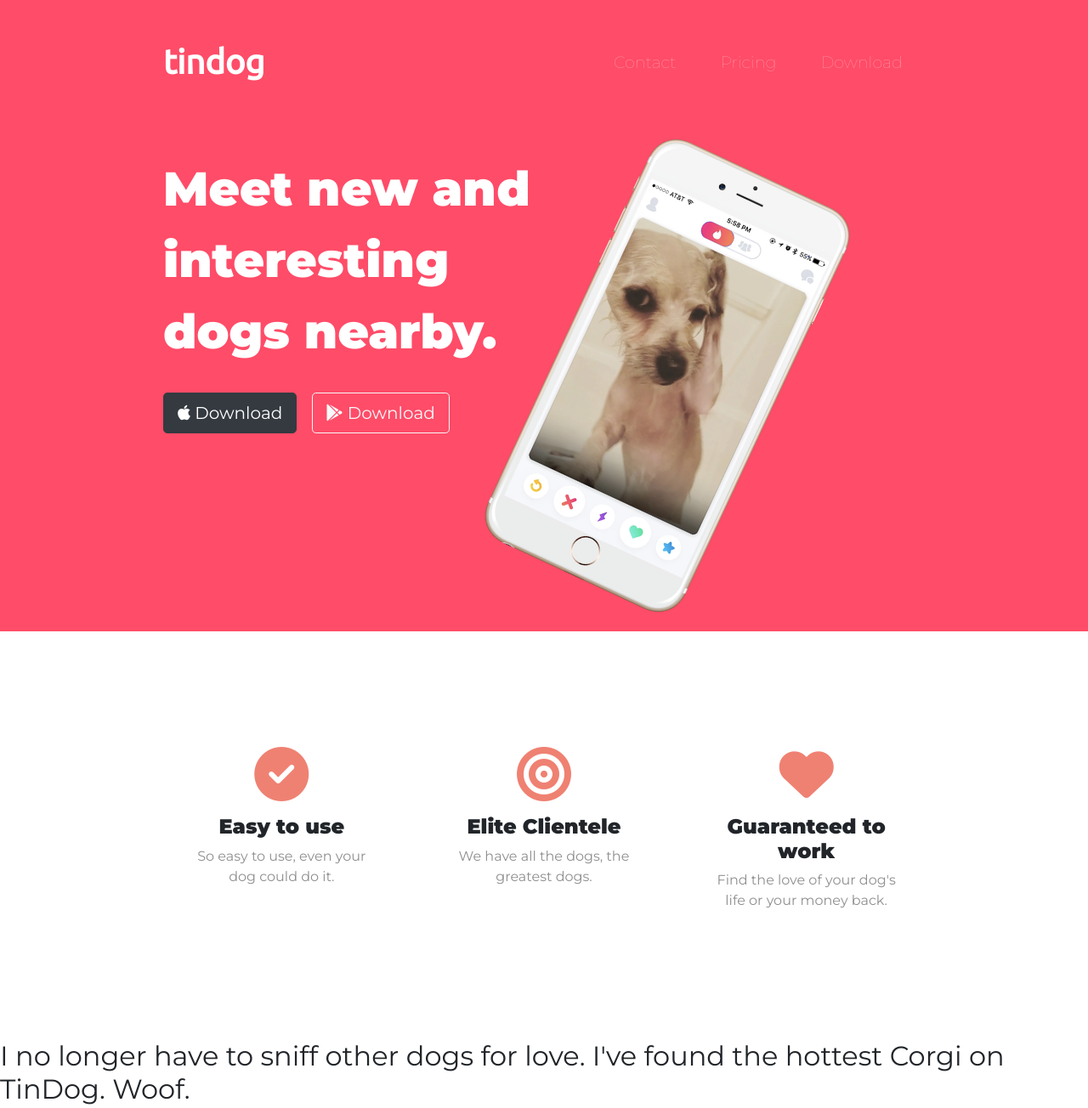
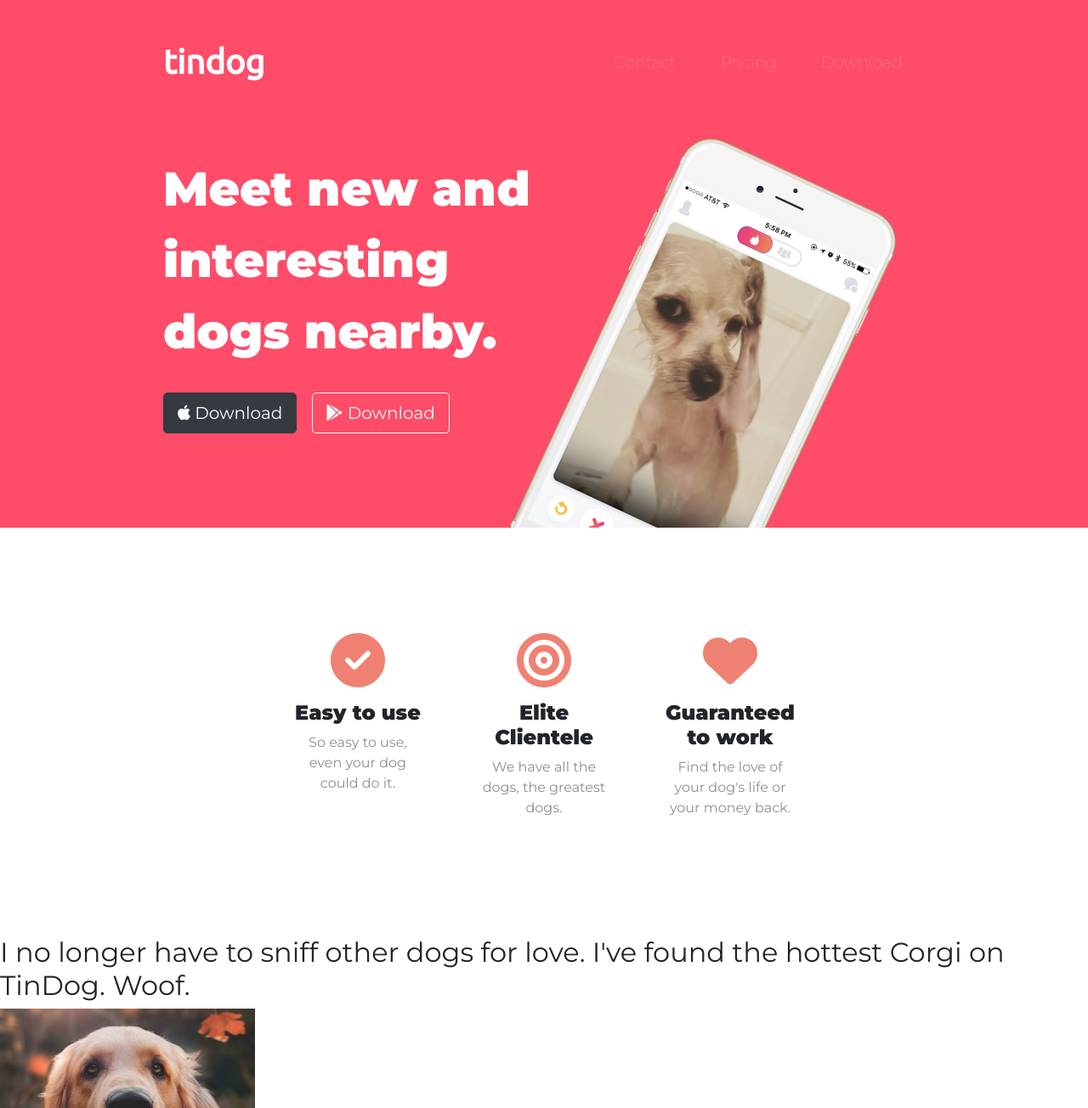
Before and after one commit to andydeacon/tindog, a plain HTML site: page index.html in a window 1280 px wide. Shown: the top 1304 px of the page at 85% size. Drawn offline with nearby package versions, Linux system fonts and the light colour scheme.

Commit message:
Prevent image from going into #features

```diff
--- a/css/styles.css
+++ b/css/styles.css
@@ -1,10 +1,12 @@
 #title {
   background-color: #ff4c68;
   color: #fff;
+  text-align: left;
 }
 
 #features {
-  padding: 7% 15%;
+  position: relative;
+  padding: 5% 15%;
 }
 
 .container-fluid {
@@ -29,11 +31,6 @@ h3 {
   font-family: 'Montserrat', sans-serif;
   font-size: 1.5rem;
   font-weight: 900;
-}
-
-.iphoneimage {
-    overflow: hidden;
-
 }
 
 /* Navigation Bar */
@@ -64,10 +61,18 @@ h3 {
   margin: 5% 3% 5% 0;
 }
 
+#title .container-fluid {
+  padding: 3% 15% 7%;
+
+}
+
 /* Title image */
 .title-image {
   width: 60%;
   transform: rotate(25deg);
+  position: absolute;
+  right: 30%;
+
 }
 
 .feature-text {
@@ -82,3 +87,6 @@ margin-bottom: 1rem;
 .icon:hover {
   color: #ff4c68;
 }
+.white-section {
+  background-color: #fff;
+}
--- a/index.html
+++ b/index.html
@@ -68,7 +68,10 @@
 
   <!-- Features -->
 
-  <section id="features">
+  <section class="white-section" id="features">
+
+    <div class="container-fluid">
+
     <div class="row">
       <div class="col-lg-4 feature-text">
         <a href=""><i class="icon fas fa-check-circle fa-4x"></i></a>
@@ -84,6 +87,7 @@
         <a href=""></a><i class="icon fas fa-heart fa-4x"></i></a>
         <h3>Guaranteed to work</h3>
         <p>Find the love of your dog's life or your money back.</p>
+      </div>
     </div>
   </div>
   </section>
```
Lines whose indentation alone changed are shown as unchanged.
